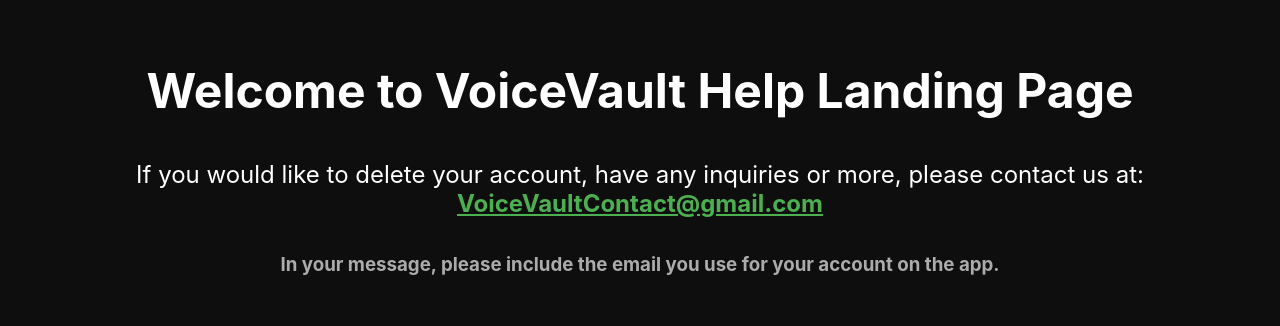
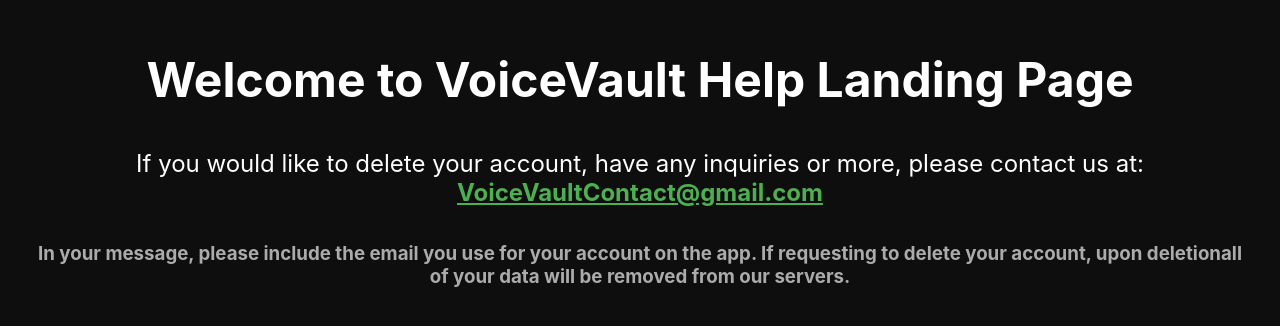
Before and after one commit to Can1Cyp2/VoiceVault-Landing, a React (Create React App) app in the folder voicevault-landing/: page / in a window 1280 px wide. Shown: the part 266-592 px from the top of the page. Built offline with nearby package versions, Linux system fonts and the light colour scheme.

Commit message:
Landing page updated

```diff
--- a/voicevault-landing/src/App.js
+++ b/voicevault-landing/src/App.js
@@ -15,7 +15,8 @@
         </p>
         <h3>
           In your message, please include the email you use for your account on
-          the app.
+          the app. If requesting to delete your account, upon deletionall of
+          your data will be removed from our servers.
         </h3>
       </div>
     </>
```
